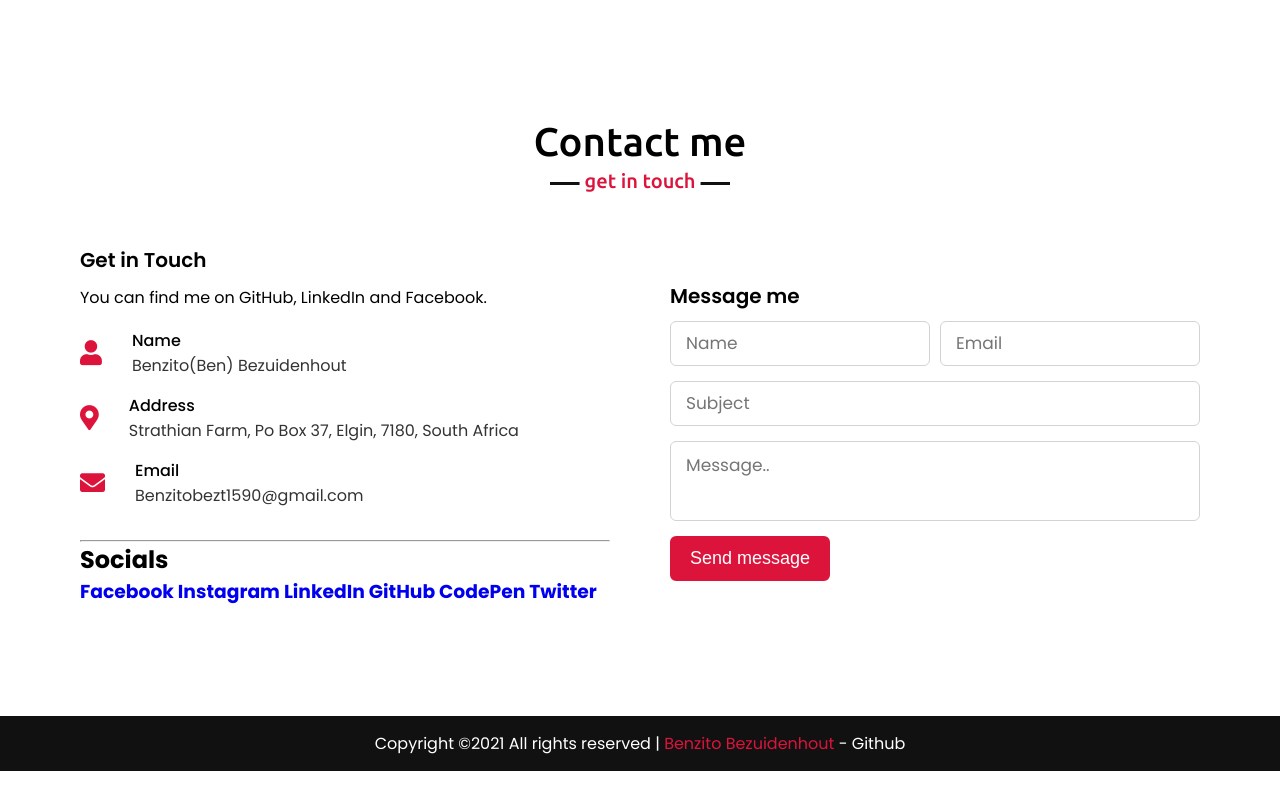
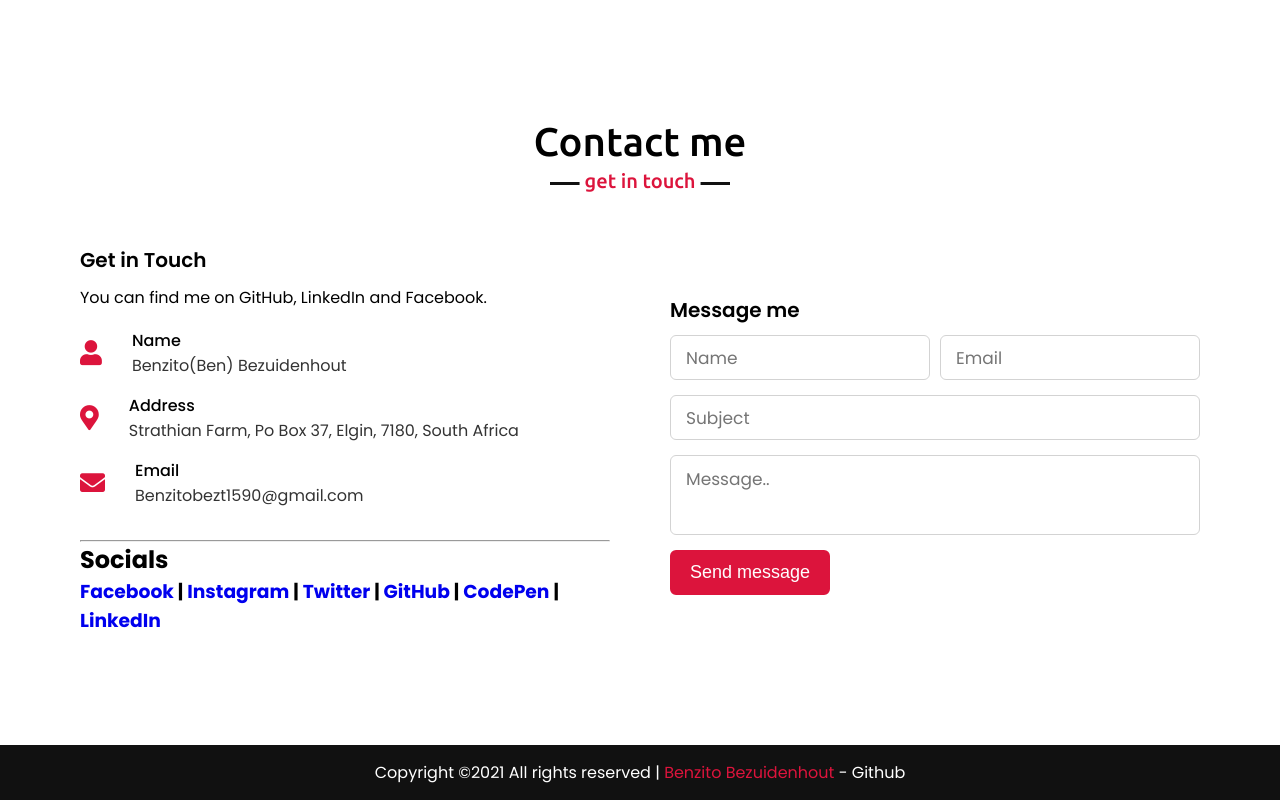
Before and after one commit to Benzito1590/BenzitoPortf, a plain HTML site: page index.html in a window 1280 px wide. Shown: the part 3503-4303 px from the top of the page. Before the commit the page ends 4274 px from the top, so only its background shows below. Drawn offline with nearby package versions, Linux system fonts and the light colour scheme.

Commit message:
BenzitoPortfolio

```diff
--- a/index.html
+++ b/index.html
@@ -216,12 +216,12 @@
                         </div><br /><hr />
 					<h2>Socials</h2>
 					<h3>
-					<a href="https://www.facebook.com/benzito.bezuidenhout.7">Facebook</a>
-					<a href="https://www.instagram.com/benzitobezt1590">Instagram</a>
+					<a href="https://www.facebook.com/benzito.bezuidenhout.7">Facebook</a> |
+					<a href="https://www.instagram.com/benzitobezt1590">Instagram</a> |
+					<a href="https://twitter.com/Benzito1590">Twitter</a> |
+					<a href="https://www.github.com/benzito1590">GitHub</a> |
+					<a href="https://codepen.io/Benzitobezt1590">CodePen</a> |
 					<a href="https://www.linkedin.com/in/benzito-bezuidenhout-269520209/">LinkedIn</a>
-					<a href="https://www.github.com/benzito1590">GitHub</a>
-					<a href="https://codepen.io/Benzitobezt1590">CodePen</a>
-					<a href="https://twitter.com/Benzito1590">Twitter</a>
 					</h3>
                    </div>
                 </div>
```
